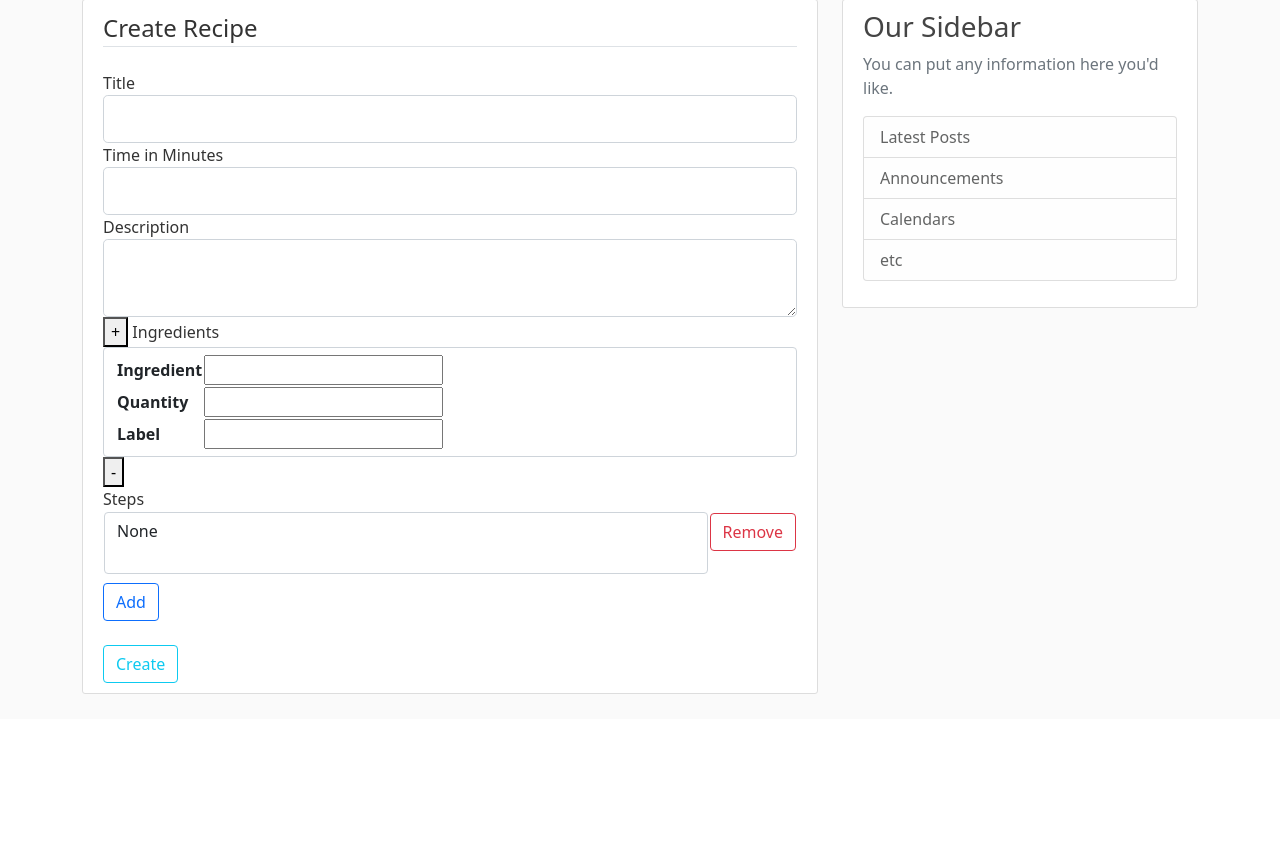
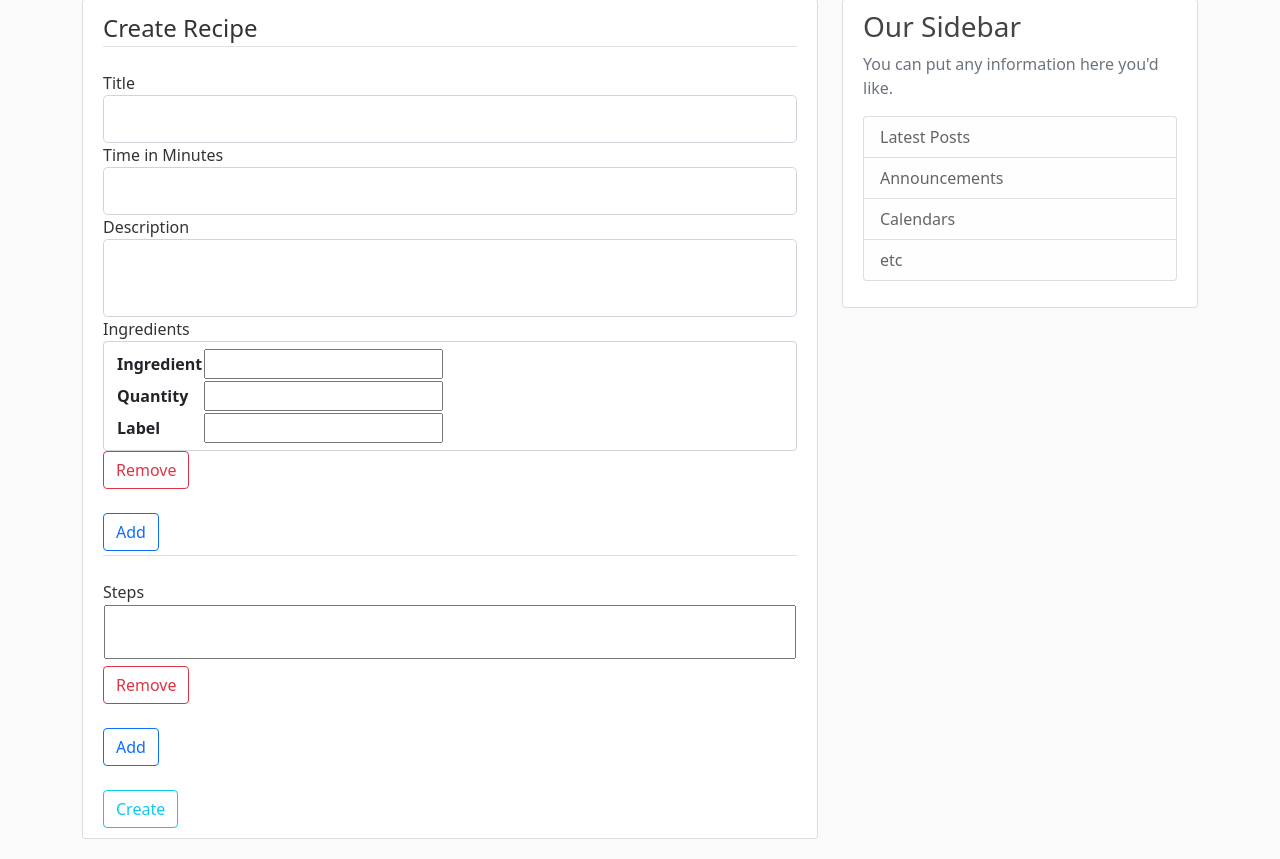
Before and after one commit to DanLanfear/FlaskRecipeApp, a Flask app: page /recipe/new in a window 1280 px wide. Shown: the part 81-940 px from the top of the page. Before the commit the page ends 775 px from the top, so only its background shows below. Run offline with Flask 2, Linux system fonts and the light colour scheme; the visitor is signed in with stand-in values (Sample User, id 1); lists and menus that the app fills with data are empty; some libraries are stand-ins or nearby versions.

Commit message:
finished form rendering

```diff
--- a/Flask_Recipe/flaskrecipe/forms.py
+++ b/Flask_Recipe/flaskrecipe/forms.py
@@ -63,7 +63,7 @@
 
 
 class StepForm(Form):
-    step = TextAreaField('Step', )
+    step = TextAreaField('Step', validators=[DataRequired()] )
 
 
 class RecipeForm(FlaskForm):
--- a/Flask_Recipe/flaskrecipe/static/main.css
+++ b/Flask_Recipe/flaskrecipe/static/main.css
@@ -80,21 +80,29 @@
   }
 
   tbody {
-    display:block;
     width:100%;
   }
   table{
     border-collapse: collapse;
     min-width: 100%;
   }
+  table.no-header tbody tr th{
+    display:none;
+  }
 
-  td.entry {
+  table tbody tr {
+    min-width:100%;
+
+  }
+
+  td {
     width:95%;
   }
   td.button{
     vertical-align: top;
   }
 
-  textarea.no-resize {
+  textarea {
     resize: none;
+    width: 100%;
   }
--- a/Flask_Recipe/flaskrecipe/static/page.js
+++ b/Flask_Recipe/flaskrecipe/static/page.js
@@ -6,7 +6,7 @@
         $this.find("button[data-toggle=fieldset-add-row]").click(function() {
             var target = $($(this).data("target"))
             console.log(target);
-            var oldrow = target.find("tr[data-toggle=fieldset-entry]:last");
+            var oldrow = target.find("div[data-toggle=fieldset-entry]:last");
             var row = oldrow.clone(true, true);
             console.log(row.find(":input")[0]);
             var elem_id = row.find(":input")[0].id;
@@ -22,8 +22,8 @@
 
                 //Remove row
         $this.find("button[data-toggle=fieldset-remove-row]").click(function() {
-            if($this.find("tr[data-toggle=fieldset-entry]").length > 1) {
-                var thisRow = $(this).closest("tr[data-toggle=fieldset-entry]");
+            if($this.find("div[data-toggle=fieldset-entry]").length > 1) {
+                var thisRow = $(this).closest("div[data-toggle=fieldset-entry]");
                 thisRow.remove();
             }
         }); //End remove row
--- a/Flask_Recipe/flaskrecipe/templates/create_recipe.html
+++ b/Flask_Recipe/flaskrecipe/templates/create_recipe.html
@@ -50,8 +50,7 @@
             {% endif %}
             </div>
 
-            <div class="form-group" data-toggle="fieldset" id="ingredient-fieldset">
-                <button type="button" data-toggle="fieldset-add-row" data-target="#ingredient-fieldset">+</button>
+            <div class="form-group border-bottom" data-toggle="fieldset" id="ingredient-fieldset">
                 {{ form.ingredients.label(class="form-control-label") }}
                 {% for ingredient in form.ingredients %}
                     <div data-toggle="fieldset-entry">
@@ -65,30 +64,61 @@
                         {% else %}
                             {{ ingredient(class="form-control") }}
                         {% endif %}
-                        <button type="button" data-toggle="fieldset-remove-row" id="ingredient-{{loop.index0}}-remove">-</button>
+                        <button class="btn btn-outline-danger mb-3" type="button" data-toggle="fieldset-remove-row" id="ingredient-{{loop.index0}}-remove">Remove</button>
                     </div>
                 {% endfor %}
+                <button class="btn btn-outline-primary mb-1 mt-2" type="button" data-toggle="fieldset-add-row" data-target="#ingredient-fieldset">Add</button>
             </div>
 
 
 
-            <div class="form-group mb-4" data-toggle="fieldset" id="step-fieldset">
+            <!-- <div class="form-group mb-4" data-toggle="fieldset" id="step-fieldset">
                 {{ form.steps.label(class="form-control-label") }}
                 <table>
                     <tbody>
                         {% for i in range(form.steps.entries|length) %}
                             <tr data-toggle="fieldset-entry">
                                 <td class="entry">
-                                    <textarea class="form-control no-resize" name="steps-{{loop.index0}}-step" id="steps-{{loop.index0}}-step">{{form.steps.entries[i].step.data}}</textarea>
+                                    {% if form.steps.entries[i].errors %}
+                                        <textarea class="form-control no-resize is-invalid" name="steps-{{loop.index0}}-step" id="steps-{{loop.index0}}-step">{{form.steps.entries[i].step.data}}</textarea>
+                                        <div class="invalid-feedback">
+                                            {% for error in form.steps.entries[i].errors %}
+                                                <span>{{ error }}</span>
+                                            {% endfor %}
+                                        </div>
+                                    {% else %}
+                                        <textarea class="form-control no-resize" name="steps-{{loop.index0}}-step" id="steps-{{loop.index0}}-step">{{form.steps.entries[i].step.data}}</textarea>
+                                    {% endif %}
                                 </td>
                                 <td class="button">
-                                    <button class="btn btn-outline-danger align-text-top" type="button" data-toggle="fieldset-remove-row" id="step-{{loop.index0}}-remove">Remove</button>
+                                    <button class="btn btn-outline-danger" type="button" data-toggle="fieldset-remove-row" id="step-{{loop.index0}}-remove">Remove</button>
                                 </td>
                             </tr>
                         {% endfor %}
                     </tbody>
                 </table>
                 <button class="btn btn-outline-primary mt-2" type="button" data-toggle="fieldset-add-row" data-target="#step-fieldset">Add</button>
+            </div> -->
+
+            <div class="form-group mb-4 mt-4" data-toggle="fieldset" id="step-fieldset">
+                {{ form.steps.label(class="form-control-label ") }}
+                {% for step in form.steps %}
+                    <div data-toggle="fieldset-entry">
+                        {% if step.errors %}
+                            {{ step(class="form-control is-invalid no-header") }}
+                            <div class="invalid-feedback">
+                                {% for error in step.errors %}
+                                    <span>{{ error }}</span>
+                                {% endfor %}
+                            </div>
+                        {% else %}
+                            {{ step(class="no-header") }}
+                        {% endif %}
+                            <button class="btn btn-outline-danger mb-3" type="button" data-toggle="fieldset-remove-row" id="step-{{loop.index0}}-remove">Remove</button>
+                    </div>
+                {% endfor %}
+                <button class="btn btn-outline-primary mt-2" type="button" data-toggle="fieldset-add-row" data-target="#step-fieldset">Add</button>
+
             </div>
 
             <!-- <div class="form-group" data-toggle="fieldset" id="step-fieldset">
```
